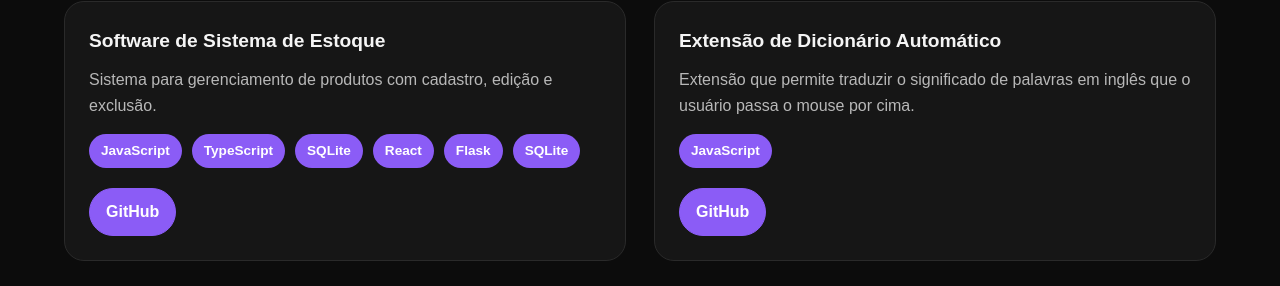
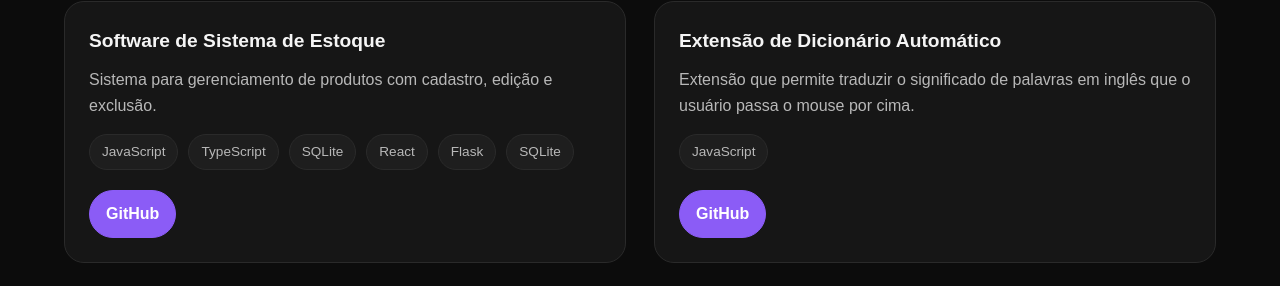
Before and after one commit to Mattholiv/Mattholiv.github.io, a plain HTML site: page index.html in a window 1280 px wide. Shown: the part 1120-1406 px from the top of the page. Drawn offline with Linux system fonts and the light colour scheme; a script that the page names is missing.

Commit message:
Ajusta destaque das tecnologias

```diff
--- a/style.css
+++ b/style.css
@@ -230,10 +230,11 @@ section[id] {
 .tecnologias span {
   padding: 6px 12px;
   border-radius: 999px;
-  background: var(--accent);
-  color: #ffffff;
+  background: var(--panel-2);
+  color: var(--muted);
+  border: 1px solid var(--border);
   font-size: 0.85rem;
-  font-weight: 700;
+  font-weight: 500;
 }
 
 .botoes {
```
